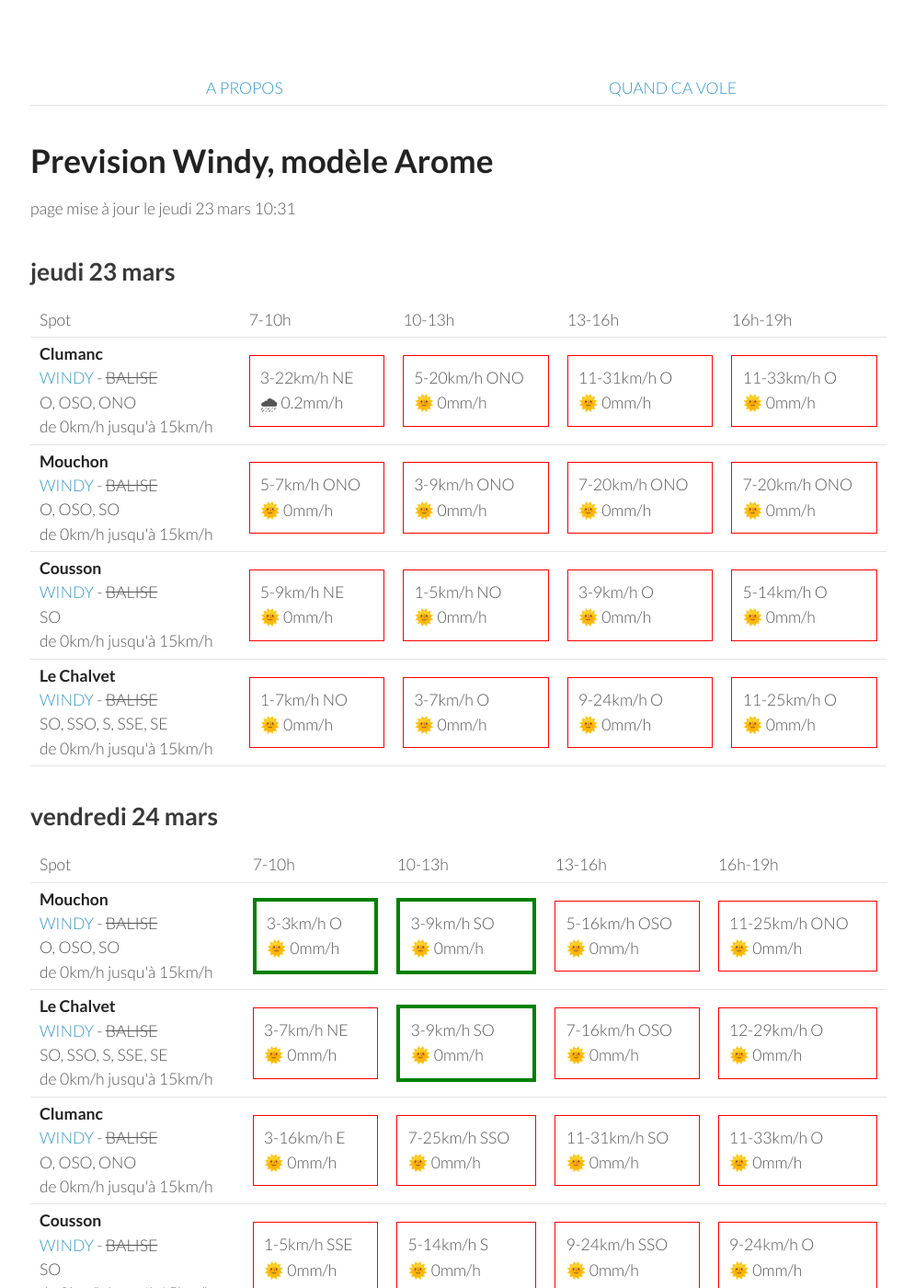
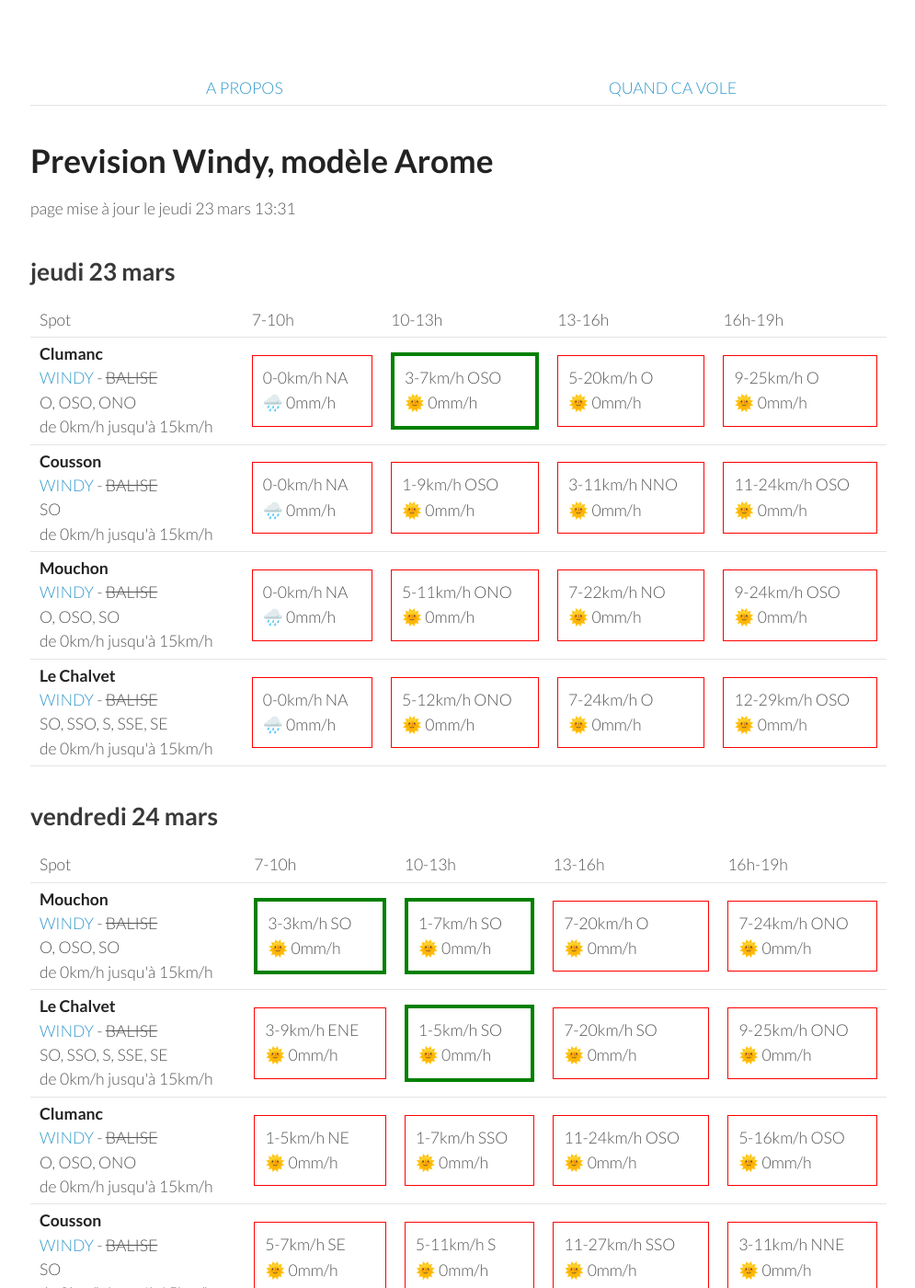
Before and after one commit to parapente-dans-le-nord/parapente-dans-le-nord.github.io, a Jekyll site: the page built from serre_poncon.markdown, in a window 1280 px wide and 1400 px high. Shown: the whole window at 92% size, without its empty margins (25-1020 px from the left). Built offline with Jekyll 4.4.1, drawn with Linux system fonts in a browser that asks for light colours.

Commit message:
update index.markdown

```diff
--- a/serre_poncon.markdown
+++ b/serre_poncon.markdown
@@ -7,7 +7,7 @@ title:  "Tous les spots"
 {: .links}
 
 # Prevision Windy, modèle Arome
-page mise à jour le jeudi 23 mars 10:31
+page mise à jour le jeudi 23 mars 13:31
 
 ## jeudi 23 mars
 
@@ -24,41 +24,37 @@ page mise à jour le jeudi 23 mars 10:31
 <tr>
         <td><strong>Clumanc</strong><br><a href="https://windy.com/44.027/6.402?43.914,6.403,10,m:eSxaglP">WINDY</a> - <span class="no-balise"> BALISE </span><br> <span class="vent-favorable">O, OSO, ONO</span><br><span class="force-vent">de 0km/h jusqu'à 15km/h</span> </td>
 
-            <td><div class="not-flyable"><p>3-22km/h NE</p><p>🌧 0.2mm/h</p></div></td>
-            <td><div class="not-flyable"><p>5-20km/h ONO</p><p>🌞 0mm/h</p></div></td>
-            <td><div class="not-flyable"><p>11-31km/h O</p><p>🌞 0mm/h</p></div></td>
-            <td><div class="not-flyable"><p>11-33km/h O</p><p>🌞 0mm/h</p></div></td>
+            <td><div class="not-flyable"><p>0-0km/h NA</p><p>🌧️ 0mm/h</p></div></td>
+            <td><div class="flyable"><p>3-7km/h OSO</p><p>🌞 0mm/h</p></div></td>
+            <td><div class="not-flyable"><p>5-20km/h O</p><p>🌞 0mm/h</p></div></td>
+            <td><div class="not-flyable"><p>9-25km/h O</p><p>🌞 0mm/h</p></div></td>
 
+    </tr>
+<tr>
+        <td><strong>Cousson</strong><br><a href="https://windy.com/44.054/6.240?43.940,6.241,10,m:eSAaglz">WINDY</a> - <span class="no-balise"> BALISE </span><br> <span class="vent-favorable">SO</span><br><span class="force-vent">de 0km/h jusqu'à 15km/h</span> </td>
+
+            <td><div class="not-flyable"><p>0-0km/h NA</p><p>🌧️ 0mm/h</p></div></td>
+            <td><div class="not-flyable"><p>1-9km/h OSO</p><p>🌞 0mm/h</p></div></td>
+            <td><div class="not-flyable"><p>3-11km/h NNO</p><p>🌞 0mm/h</p></div></td>
+            <td><div class="not-flyable"><p>11-24km/h OSO</p><p>🌞 0mm/h</p></div></td>
 
     </tr>
 <tr>
         <td><strong>Mouchon</strong><br><a href="https://windy.com/43.992/6.424?43.878,6.425,10,m:eSuaglR">WINDY</a> - <span class="no-balise"> BALISE </span><br> <span class="vent-favorable">O, OSO, SO</span><br><span class="force-vent">de 0km/h jusqu'à 15km/h</span> </td>
 
-            <td><div class="not-flyable"><p>5-7km/h ONO</p><p>🌞 0mm/h</p></div></td>
-            <td><div class="not-flyable"><p>3-9km/h ONO</p><p>🌞 0mm/h</p></div></td>
-            <td><div class="not-flyable"><p>7-20km/h ONO</p><p>🌞 0mm/h</p></div></td>
-            <td><div class="not-flyable"><p>7-20km/h ONO</p><p>🌞 0mm/h</p></div></td>
-
-
-    </tr>
-<tr>
-        <td><strong>Cousson</strong><br><a href="https://windy.com/44.054/6.240?43.940,6.241,10,m:eSAaglz">WINDY</a> - <span class="no-balise"> BALISE </span><br> <span class="vent-favorable">SO</span><br><span class="force-vent">de 0km/h jusqu'à 15km/h</span> </td>
-
-            <td><div class="not-flyable"><p>5-9km/h NE</p><p>🌞 0mm/h</p></div></td>
-            <td><div class="not-flyable"><p>1-5km/h NO</p><p>🌞 0mm/h</p></div></td>
-            <td><div class="not-flyable"><p>3-9km/h O</p><p>🌞 0mm/h</p></div></td>
-            <td><div class="not-flyable"><p>5-14km/h O</p><p>🌞 0mm/h</p></div></td>
-
+            <td><div class="not-flyable"><p>0-0km/h NA</p><p>🌧️ 0mm/h</p></div></td>
+            <td><div class="not-flyable"><p>5-11km/h ONO</p><p>🌞 0mm/h</p></div></td>
+            <td><div class="not-flyable"><p>7-22km/h NO</p><p>🌞 0mm/h</p></div></td>
+            <td><div class="not-flyable"><p>9-24km/h OSO</p><p>🌞 0mm/h</p></div></td>
 
     </tr>
 <tr>
         <td><strong>Le Chalvet</strong><br><a href="https://windy.com/43.979/6.480?43.866,6.480,10,m:eSsaglX">WINDY</a> - <span class="no-balise"> BALISE </span><br> <span class="vent-favorable">SO, SSO, S, SSE, SE</span><br><span class="force-vent">de 0km/h jusqu'à 15km/h</span> </td>
 
-            <td><div class="not-flyable"><p>1-7km/h NO</p><p>🌞 0mm/h</p></div></td>
-            <td><div class="not-flyable"><p>3-7km/h O</p><p>🌞 0mm/h</p></div></td>
-            <td><div class="not-flyable"><p>9-24km/h O</p><p>🌞 0mm/h</p></div></td>
-            <td><div class="not-flyable"><p>11-25km/h O</p><p>🌞 0mm/h</p></div></td>
-
+            <td><div class="not-flyable"><p>0-0km/h NA</p><p>🌧️ 0mm/h</p></div></td>
+            <td><div class="not-flyable"><p>5-12km/h ONO</p><p>🌞 0mm/h</p></div></td>
+            <td><div class="not-flyable"><p>7-24km/h O</p><p>🌞 0mm/h</p></div></td>
+            <td><div class="not-flyable"><p>12-29km/h OSO</p><p>🌞 0mm/h</p></div></td>
 
     </tr>
 
@@ -80,40 +76,40 @@ page mise à jour le jeudi 23 mars 10:31
 <tr>
         <td><strong>Mouchon</strong><br><a href="https://windy.com/43.992/6.424?43.878,6.425,10,m:eSuaglR">WINDY</a> - <span class="no-balise"> BALISE </span><br> <span class="vent-favorable">O, OSO, SO</span><br><span class="force-vent">de 0km/h jusqu'à 15km/h</span> </td>
 
-            <td><div class="flyable"><p>3-3km/h O</p><p>🌞 0mm/h</p></div></td>
-            <td><div class="flyable"><p>3-9km/h SO</p><p>🌞 0mm/h</p></div></td>
-            <td><div class="not-flyable"><p>5-16km/h OSO</p><p>🌞 0mm/h</p></div></td>
-            <td><div class="not-flyable"><p>11-25km/h ONO</p><p>🌞 0mm/h</p></div></td>
+            <td><div class="flyable"><p>3-3km/h SO</p><p>🌞 0mm/h</p></div></td>
+            <td><div class="flyable"><p>1-7km/h SO</p><p>🌞 0mm/h</p></div></td>
+            <td><div class="not-flyable"><p>7-20km/h O</p><p>🌞 0mm/h</p></div></td>
+            <td><div class="not-flyable"><p>7-24km/h ONO</p><p>🌞 0mm/h</p></div></td>
 
 
     </tr>
 <tr>
         <td><strong>Le Chalvet</strong><br><a href="https://windy.com/43.979/6.480?43.866,6.480,10,m:eSsaglX">WINDY</a> - <span class="no-balise"> BALISE </span><br> <span class="vent-favorable">SO, SSO, S, SSE, SE</span><br><span class="force-vent">de 0km/h jusqu'à 15km/h</span> </td>
 
-            <td><div class="not-flyable"><p>3-7km/h NE</p><p>🌞 0mm/h</p></div></td>
-            <td><div class="flyable"><p>3-9km/h SO</p><p>🌞 0mm/h</p></div></td>
-            <td><div class="not-flyable"><p>7-16km/h OSO</p><p>🌞 0mm/h</p></div></td>
-            <td><div class="not-flyable"><p>12-29km/h O</p><p>🌞 0mm/h</p></div></td>
+            <td><div class="not-flyable"><p>3-9km/h ENE</p><p>🌞 0mm/h</p></div></td>
+            <td><div class="flyable"><p>1-5km/h SO</p><p>🌞 0mm/h</p></div></td>
+            <td><div class="not-flyable"><p>7-20km/h SO</p><p>🌞 0mm/h</p></div></td>
+            <td><div class="not-flyable"><p>9-25km/h ONO</p><p>🌞 0mm/h</p></div></td>
 
 
     </tr>
 <tr>
         <td><strong>Clumanc</strong><br><a href="https://windy.com/44.027/6.402?43.914,6.403,10,m:eSxaglP">WINDY</a> - <span class="no-balise"> BALISE </span><br> <span class="vent-favorable">O, OSO, ONO</span><br><span class="force-vent">de 0km/h jusqu'à 15km/h</span> </td>
 
-            <td><div class="not-flyable"><p>3-16km/h E</p><p>🌞 0mm/h</p></div></td>
-            <td><div class="not-flyable"><p>7-25km/h SSO</p><p>🌞 0mm/h</p></div></td>
-            <td><div class="not-flyable"><p>11-31km/h SO</p><p>🌞 0mm/h</p></div></td>
-            <td><div class="not-flyable"><p>11-33km/h O</p><p>🌞 0mm/h</p></div></td>
+            <td><div class="not-flyable"><p>1-5km/h NE</p><p>🌞 0mm/h</p></div></td>
+            <td><div class="not-flyable"><p>1-7km/h SSO</p><p>🌞 0mm/h</p></div></td>
+            <td><div class="not-flyable"><p>11-24km/h OSO</p><p>🌞 0mm/h</p></div></td>
+            <td><div class="not-flyable"><p>5-16km/h OSO</p><p>🌞 0mm/h</p></div></td>
 
 
     </tr>
 <tr>
         <td><strong>Cousson</strong><br><a href="https://windy.com/44.054/6.240?43.940,6.241,10,m:eSAaglz">WINDY</a> - <span class="no-balise"> BALISE </span><br> <span class="vent-favorable">SO</span><br><span class="force-vent">de 0km/h jusqu'à 15km/h</span> </td>
 
-            <td><div class="not-flyable"><p>1-5km/h SSE</p><p>🌞 0mm/h</p></div></td>
-            <td><div class="not-flyable"><p>5-14km/h S</p><p>🌞 0mm/h</p></div></td>
-            <td><div class="not-flyable"><p>9-24km/h SSO</p><p>🌞 0mm/h</p></div></td>
-            <td><div class="not-flyable"><p>9-24km/h O</p><p>🌞 0mm/h</p></div></td>
+            <td><div class="not-flyable"><p>5-7km/h SE</p><p>🌞 0mm/h</p></div></td>
+            <td><div class="not-flyable"><p>5-11km/h S</p><p>🌞 0mm/h</p></div></td>
+            <td><div class="not-flyable"><p>11-27km/h SSO</p><p>🌞 0mm/h</p></div></td>
+            <td><div class="not-flyable"><p>3-11km/h NNE</p><p>🌞 0mm/h</p></div></td>
 
 
     </tr>
```
